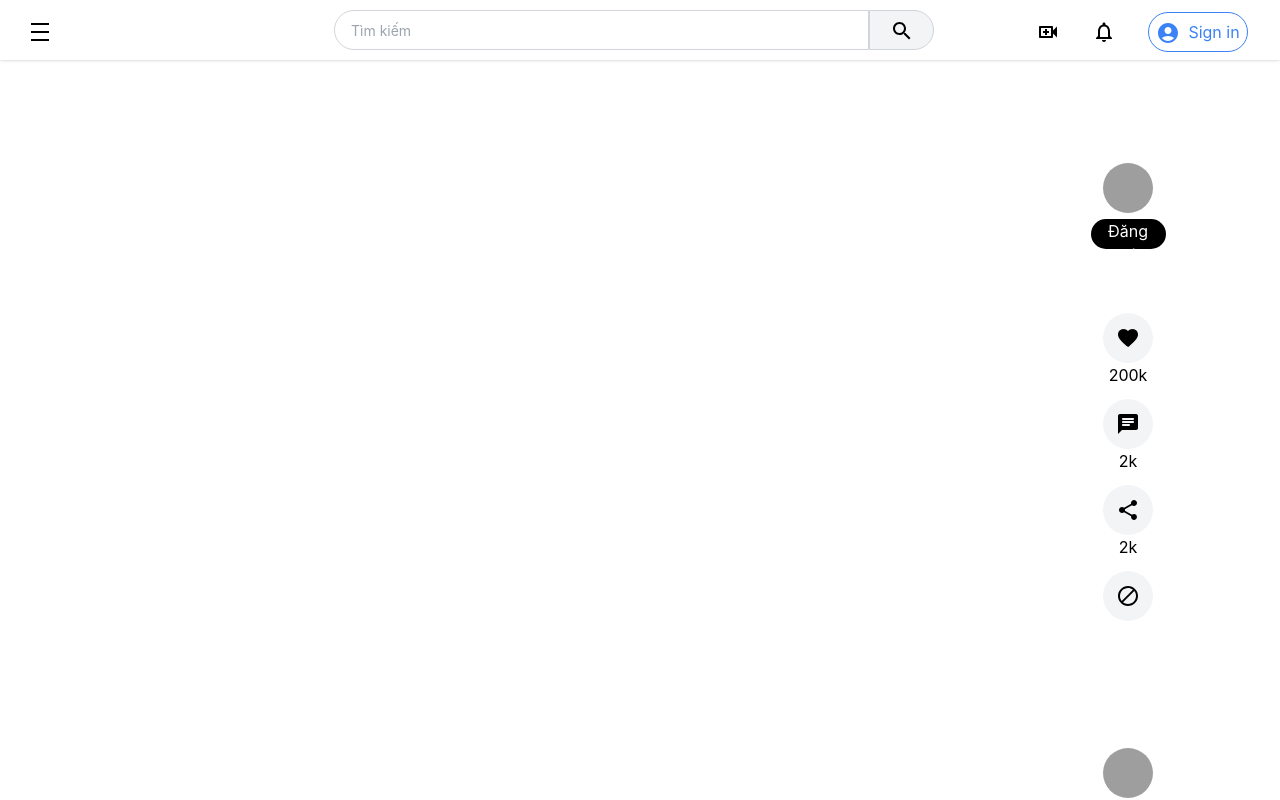
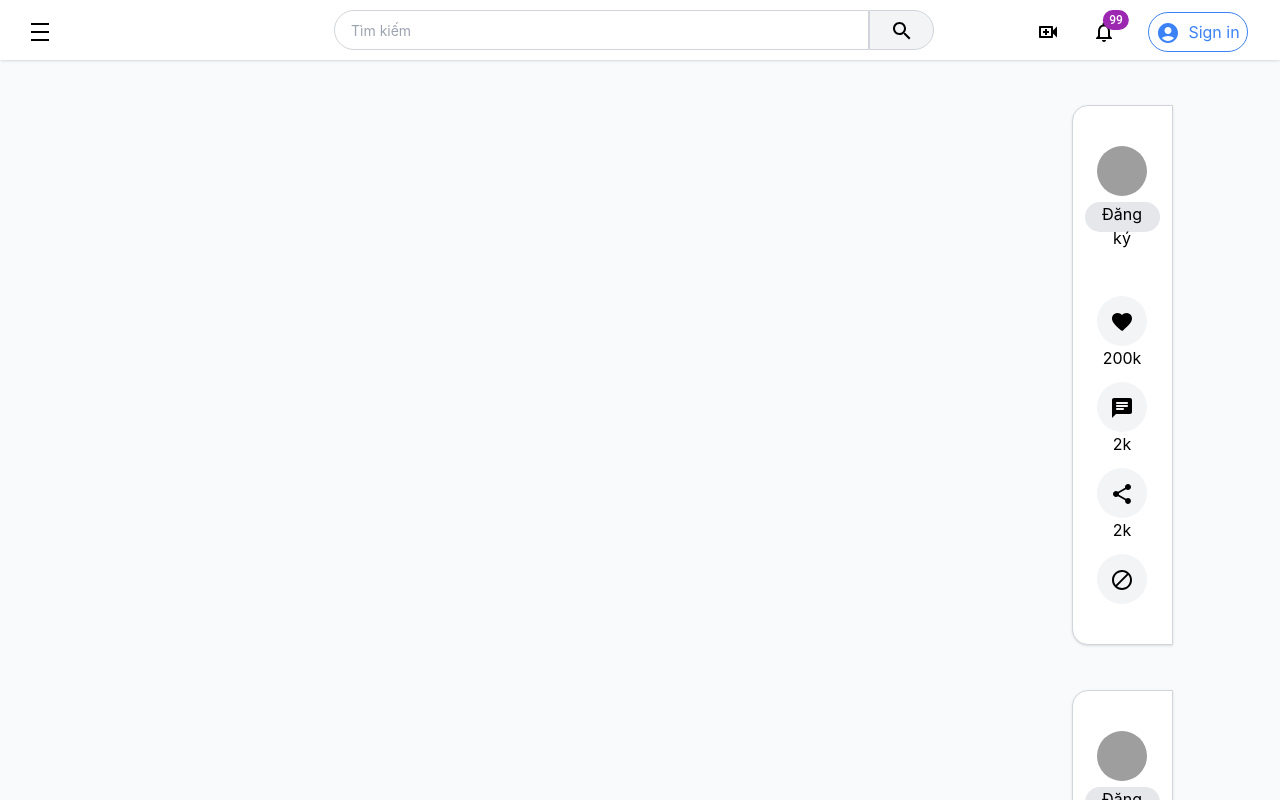
Before and after one commit to SongDuy-B1909890/luan_van_ct550, a React (Create React App) app in the folder website_b1909890/frontend-web/: page / in a window 1280 px wide. Shown: the top 800 px of the page. Built offline with nearby package versions, Linux system fonts and the light colour scheme; grey boxes are pictures that could not be loaded.

Commit message:
first commit

```diff
--- a/website_b1909890/frontend-web/src/components/layout/header.js
+++ b/website_b1909890/frontend-web/src/components/layout/header.js
@@ -4,6 +4,7 @@ import VideoCallOutlinedIcon from '@mui/icons-material/VideoCallOutlined';
 import AccountCircleIcon from '@mui/icons-material/AccountCircle';
 import NotificationsNoneIcon from '@mui/icons-material/NotificationsNone';
 import SearchIcon from '@mui/icons-material/Search';
+import Badge from '@mui/material/Badge';
 import LoginPage from '../auth/login'
 import MenuPage from './menu';
 //import { Link } from 'react-router-dom';
@@ -32,7 +33,7 @@ const HeaderPage = () =>{
  return (
 
     <div className="flex items-center w-full  h-[60px] bg-white fixed
-        inset-x-0 top-0 shadow"
+        inset-x-0 top-0 shadow z-50"
     >
 
         <div className="w-max-[180px] mr-[180px]">
@@ -87,7 +88,8 @@ const HeaderPage = () =>{
                 title="Thông báo"
                 onClick={openLoginModal}
             >
-                <NotificationsNoneIcon />
+            <Badge color="secondary" badgeContent={99}>
+                <NotificationsNoneIcon /></Badge>
             </button>
 
 
--- a/website_b1909890/frontend-web/src/components/layout/watch.js
+++ b/website_b1909890/frontend-web/src/components/layout/watch.js
@@ -8,6 +8,8 @@ import ShareIcon from '@mui/icons-material/Share';
 import BlockIcon from '@mui/icons-material/Block';
 
 import Avatar from '@mui/material/Avatar';
+
+import '../../index.css';
 
 const WatchPage = () => {
 
@@ -139,8 +141,41 @@ const WatchPage = () => {
     },
     [playingVideos]
   );
+
+  const [isChatModal, setIsChatModal] = useState(false);
+
+  // const openChatModal = () => {
+  //   setIsChatModal(true);
+  // };
+
+  // const closeChatModal = () => {
+  //   if (isChatModal===true) {
+  //     setIsChatModal(false);
+  //   }
+  // };
+
+  const [chatModalStates, setChatModalStates] = useState({});
+
+  const openChatModal = (videoId) => {
+    setIsChatModal(true);
+    setChatModalStates((prevChatModalStates) => ({
+      ...prevChatModalStates,
+      [videoId]: true,
+    }));
+  };
+
+  const closeChatModal = (videoId) => {
+    if (isChatModal === true) {
+      setIsChatModal(false);
+      setChatModalStates((prevChatModalStates) => ({
+        ...prevChatModalStates,
+        [videoId]: false,
+      }));
+    }
+  };
+
   return (
-    <div className="w-full h-full overflow-auto">
+    <div className="w-full h-full bg-gray-50 overflow-auto ">
 
       <div className="flex flex-wrap justify-center items-center mt-[105px]">
         {videos.map((video) => (
@@ -170,9 +205,9 @@ const WatchPage = () => {
               />
             </div>
 
-            <div className="ml-4">
-
-              <ul>
+           <div className=" flex justify-center ml-1">
+              <div className="h-[540px] mb-[45px] pr-3 bg-white rounded-l-2xl shadow border border-gray-300">
+                <ul className="ml-3 mt-10">
 
                   <li className="mb-16 text-center">
                     <button >
@@ -182,7 +217,7 @@ const WatchPage = () => {
                         sx={{ width: 50, height: 50 }}
                       />
                     </button>
-                  <button className="block w-[75px] h-[30px] bg-black text-white rounded-full px-2">
+                    <button className="block w-[75px] h-[30px] bg-gray-200 text-black rounded-full px-2">
                       Đăng ký
                     </button>
                   </li>
@@ -196,8 +231,14 @@ const WatchPage = () => {
                     </span>
                   </li>
 
-                <li className="mb-3 text-center">
-                  <button className="w-[50px] h-[50px] bg-gray-100 rounded-full">
+                  <li
+                    className="mb-3 text-center"
+                    onClick={() => closeChatModal(video.id)}
+                  >
+                    <button
+                      className="w-[50px] h-[50px] bg-gray-100 rounded-full"
+                      onClick={() => openChatModal(video.id)}
+                    >
                         <ChatRoundedIcon/>
                     </button>
                     <span className="block">
@@ -215,7 +256,7 @@ const WatchPage = () => {
 
                   </li>
 
-                <li className="mb-3 text-center">
+                  <li className="mb-3 text-center bg-white">
                     <button className="w-[50px] h-[50px] bg-gray-100 rounded-full">
                       <BlockIcon/>
                     </button>
@@ -224,8 +265,15 @@ const WatchPage = () => {
                     </span> */}
 
                   </li>
+
                 </ul>
+              </div>
+                {/* Phần comment */}
+                {isChatModal && chatModalStates[video.id] && (
+              <div className="w-[430px] h-[540px] bg-white rounded-r-2xl shadow border border-gray-300">
 
+              </div>
+                )}
             </div>
 
           </div>
--- a/website_b1909890/frontend-web/src/index.css
+++ b/website_b1909890/frontend-web/src/index.css
@@ -25,5 +25,10 @@ code {
 }
 
 .slide-in {
-  animation: slideIn 0.5s forwards;
+  animation: slideIn 0.9s forwards;
 }
+
+/* Xuất hiện mục comment */
+.modal-comment {
+  display: none;
+}
```
Lines whose indentation alone changed are shown as unchanged.
